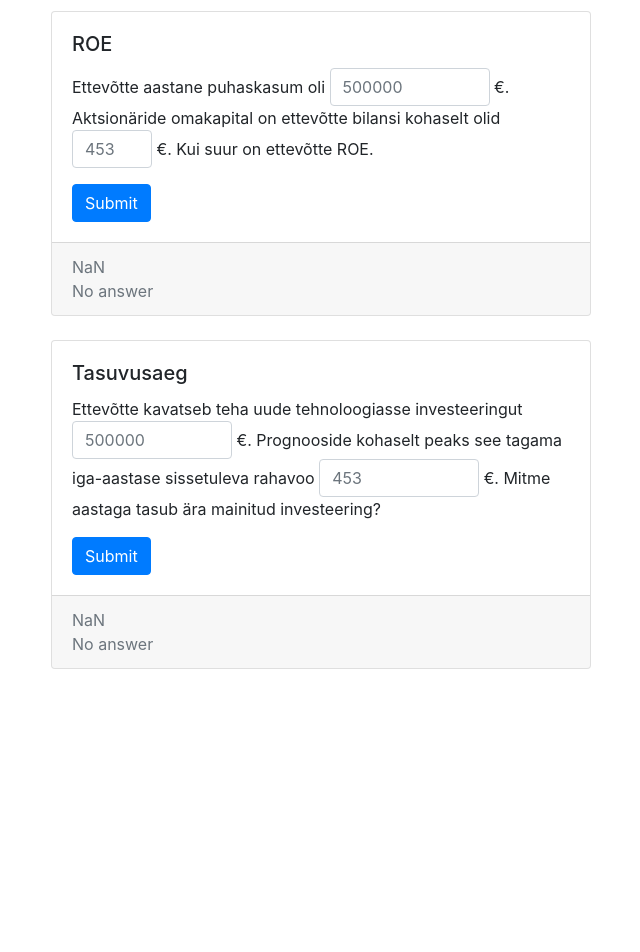
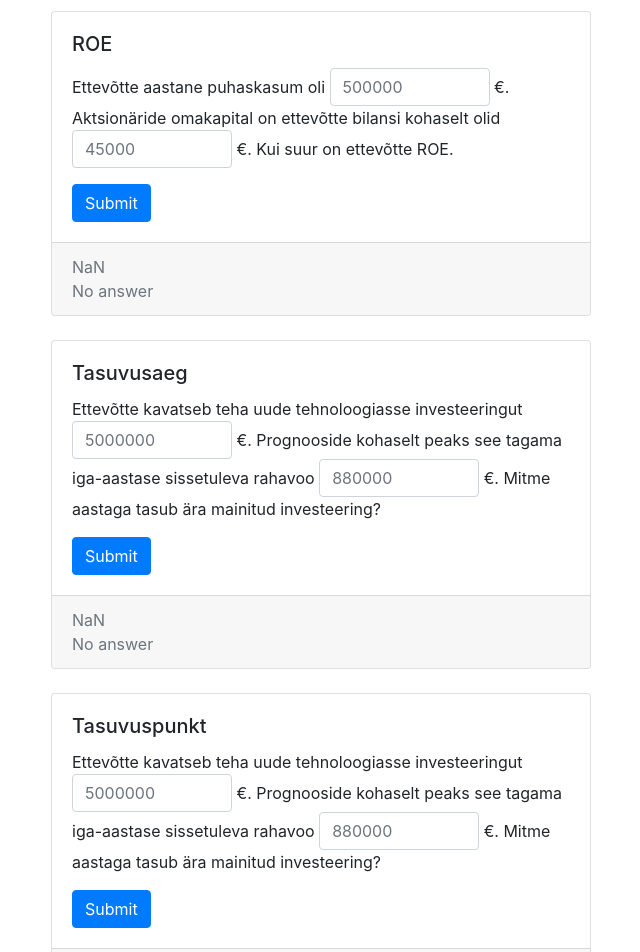
Before and after one commit to kuldarvakker/math-calc-forms-icy0031, a React (Create React App) app: page / in a window 1280 px wide. Shown: the part 1720-2672 px from the top of the page, without its empty margins (319-959 px from the left). Before the commit the page ends 2413 px from the top, so only its background shows below. Built offline with nearby package versions, Linux system fonts and the light colour scheme.

Commit message:
tasuvusPunkt not finished

```diff
--- a/src/App.tsx
+++ b/src/App.tsx
@@ -1,7 +1,15 @@
 import React, {useState} from 'react';
 import {Container, Col, Row, Form} from "react-bootstrap";
 import FormCard from "./components/FormCard";
-import {AjaldatudKasumiVaartus, Roi, Tulumaar, RoiYearly, RoaRoe, TasuvusAeg} from "./formulas/AjaldatudKasumiVaartus";
+import {
+    AjaldatudKasumiVaartus,
+    Roi,
+    Tulumaar,
+    RoiYearly,
+    RoaRoe,
+    TasuvusAeg,
+    TasuvusPunkt
+} from "./formulas/AjaldatudKasumiVaartus";
 
 function App() {
 
@@ -12,6 +20,7 @@ function App() {
     const [roa, setRoa] = useState([NaN, "No answer"]);
     const [roe, setRoe] = useState([NaN, "No answer"]);
     const [tasuvusAeg, setTasuvusAeg] = useState([NaN, "No answer"]);
+    const [tasuvusPunkt, setTasuvusPunkt] = useState([NaN, "No answer"]);
 
 
 
@@ -86,7 +95,7 @@ function App() {
                                 'Ettevõtte aastane puhaskasum oli ',
                                 <Form.Control type="text" style={{display: "inline", width: "10rem"}} placeholder="500000" />,
                                 ' €. Aktivate väärtus ettevõtte bilansi kohaselt olid ',
-                                <Form.Control type="text" style={{display: "inline", width: "5rem"}} placeholder="453" />,
+                                <Form.Control type="text" style={{display: "inline", width: "10rem"}} placeholder="453000" />,
                                 ' €. Kui suur on ettevõtte ROA.'
                             ]}
                             answer={roa}
@@ -99,7 +108,7 @@ function App() {
                                 'Ettevõtte aastane puhaskasum oli ',
                                 <Form.Control type="text" style={{display: "inline", width: "10rem"}} placeholder="500000" />,
                                 ' €. Aktsionäride omakapital on ettevõtte bilansi kohaselt olid ',
-                                <Form.Control type="text" style={{display: "inline", width: "5rem"}} placeholder="453" />,
+                                <Form.Control type="text" style={{display: "inline", width: "10rem"}} placeholder="45000" />,
                                 ' €. Kui suur on ettevõtte ROE.'
                             ]}
                             answer={roe}
@@ -110,12 +119,25 @@ function App() {
                             handleSubmit={(e) => setTasuvusAeg(TasuvusAeg(e))}
                             text={[
                                 'Ettevõtte kavatseb teha uude tehnoloogiasse investeeringut ',
-                                <Form.Control type="text" style={{display: "inline", width: "10rem"}} placeholder="500000" />,
+                                <Form.Control type="text" style={{display: "inline", width: "10rem"}} placeholder="5000000" />,
                                 ' €. Prognooside kohaselt peaks see tagama iga-aastase sissetuleva rahavoo ',
-                                <Form.Control type="text" style={{display: "inline", width: "10rem"}} placeholder="453" />,
+                                <Form.Control type="text" style={{display: "inline", width: "10rem"}} placeholder="880000" />,
                                 ' €. Mitme aastaga tasub ära mainitud investeering?'
                             ]}
                             answer={tasuvusAeg}
+                        />
+
+                        <FormCard
+                            title={'Tasuvuspunkt'}
+                            handleSubmit={(e) => setTasuvusPunkt(TasuvusPunkt(e))}
+                            text={[
+                                'Ettevõtte kavatseb teha uude tehnoloogiasse investeeringut ',
+                                <Form.Control type="text" style={{display: "inline", width: "10rem"}} placeholder="5000000" />,
+                                ' €. Prognooside kohaselt peaks see tagama iga-aastase sissetuleva rahavoo ',
+                                <Form.Control type="text" style={{display: "inline", width: "10rem"}} placeholder="880000" />,
+                                ' €. Mitme aastaga tasub ära mainitud investeering?'
+                            ]}
+                            answer={tasuvusPunkt}
                         />
 
                     </Col>
```
